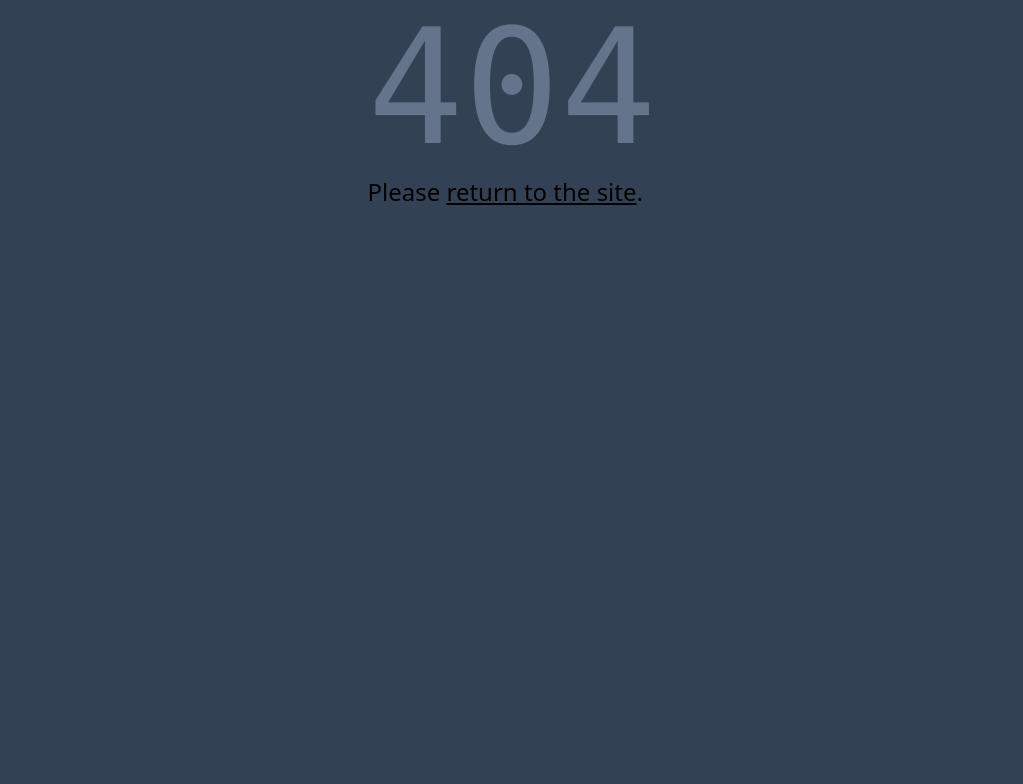
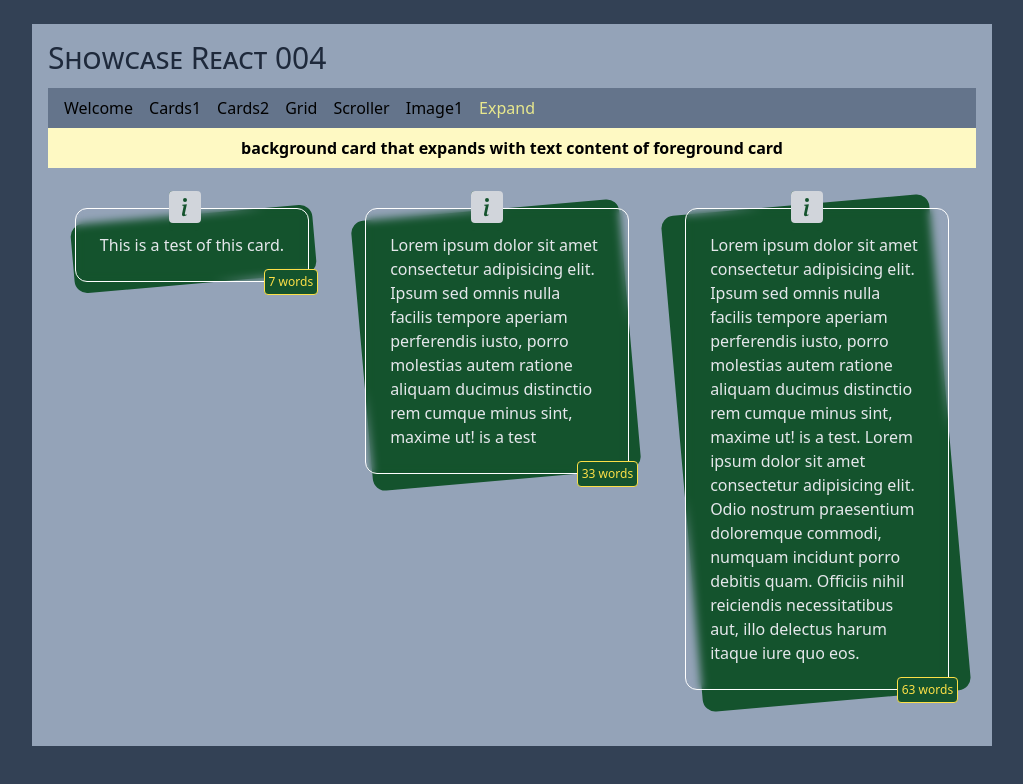
Before and after one commit to epx-edta/showcase-react-004, a React (Vite) app: page /expand in a window 1280 px wide. Before the commit this address had no page. Shown: the top 784 px of the page, without its empty margins (128-1151 px from the left). Built offline with nearby package versions, Linux system fonts and the light colour scheme.

Commit message:
FEATURE: Add icon and dynamic text to expand card

```diff
--- a/src/components/Nav.tsx
+++ b/src/components/Nav.tsx
@@ -26,11 +26,6 @@ const menuItems = [
 		description: "Responsive grid with three widths",
 	},
 	{
-		idCode: "cards3",
-		title: "Cards3",
-		description: "Cards with tilted, fuzzy background effect",
-	},
-	{
 		idCode: "scroller",
 		title: "Scroller",
 		description: "Thin, styled, horizontal page scroller",
@@ -39,6 +34,11 @@ const menuItems = [
 		idCode: "image1",
 		title: "Image1",
 		description: "Image that remains in place regardless of length of text",
+	},
+	{
+		idCode: "expand",
+		title: "Expand",
+		description: "background card that expands with text content of foreground card",
 	},
 ];
 
--- /dev/null
+++ b/src/components/TiltedBackgroundCard.tsx
@@ -0,0 +1,56 @@
+import { ReactNode, useEffect, useState } from "react";
+import { BsInfoSquareFill } from "react-icons/bs";
+
+interface TiltedBackgroundCardProps {
+	children: ReactNode;
+}
+
+export const TiltedBackgroundCard = ({ children }: TiltedBackgroundCardProps) => {
+	const [numberOfWords, setNumberOfWords] = useState(0);
+
+	useEffect(() => {
+		// Helper to extract text from children recursively
+		function extractText(node: unknown): string {
+			if (typeof node === 'string' || typeof node === 'number') {
+				return node.toString();
+			} else if (Array.isArray(node)) {
+				return node.map(extractText).join(' ');
+			} else if (
+				node &&
+				typeof node === 'object' &&
+				'props' in node &&
+				(node as { props?: { children?: unknown } }).props?.children
+			) {
+				return extractText((node as { props: { children: unknown } }).props.children);
+			}
+			return '';
+		}
+		const text = extractText(children);
+		const words = text.trim().split(/\s+/).filter(Boolean);
+		setNumberOfWords(words.length);
+	}, [children]);
+
+	return (
+		<div className="flex justify-center p-6">
+			<div className="relative">
+				{/* tilted background card */}
+				<div className="max-w-[16rem] top-[.5rem] left-[.2rem] absolute inset-0 rounded-xl bg-green-900 -rotate-[5deg] scale-105 z-0"></div>
+
+				{/* main card: blurs see-through opacity */}
+				<div className="relative max-w-[16.5rem] rounded-xl border border-white backdrop-blur-sm text-gray-200 p-6 z-10">
+					{children}
+
+					{/* info icon */}
+					<div className="absolute top-[-18px] left-[40%] w-[30px] h-[40px] bg-green-900 rounded text-xs text-gray-300">
+						<BsInfoSquareFill className="text-[2rem]" />
+					</div>
+
+					{/* word count */}
+					<p className="absolute bottom-[-14px] right-[-10px] w-fit h-fit p-1 border border-yellow-300 text-yellow-300 bg-green-900 rounded text-xs">
+						{numberOfWords} word{numberOfWords === 1 ? '' : 's'}
+					</p>
+				</div>
+			</div>
+		</div>
+	);
+};
--- a/src/pages/PageCards3.tsx
+++ /dev/null
@@ -1,13 +0,0 @@
-export const PageCards3 = () => {
-	return (
-		<div className="flex justify-center p-6">
-			<div className="relative">
-				{/* tilted background card */}
-				<div className="w-[16rem] h-[22.5rem] top-[.5rem] left-[.2rem] absolute inset-0 rounded-3xl bg-emerald-900 opacity-50 -rotate-[5deg] scale-105"></div>
-
-				{/* main card: blurs see-through opacity */}
-				<div className="relative w-[16.5rem] h-[23.5rem] rounded-[1.5rem] border border-white backdrop-blur-sm"></div>
-			</div>
-		</div>
-	);
-};
--- /dev/null
+++ b/src/pages/PageExpand.tsx
@@ -0,0 +1,31 @@
+import { TiltedBackgroundCard } from "../components/TiltedBackgroundCard";
+
+export const PageExpand = () => {
+	return (
+		<div className="flex gap-2 justify-center flex-wrap items-start">
+			<TiltedBackgroundCard>
+				<p>This is a test of this card.</p>
+			</TiltedBackgroundCard>
+			<TiltedBackgroundCard>
+				<p>
+					Lorem ipsum dolor sit amet consectetur adipisicing elit.
+					Ipsum sed omnis nulla facilis tempore aperiam perferendis
+					iusto, porro molestias autem ratione aliquam ducimus
+					distinctio rem cumque minus sint, maxime ut! is a test
+				</p>
+			</TiltedBackgroundCard>
+			<TiltedBackgroundCard>
+				<p>
+					Lorem ipsum dolor sit amet consectetur adipisicing elit.
+					Ipsum sed omnis nulla facilis tempore aperiam perferendis
+					iusto, porro molestias autem ratione aliquam ducimus
+					distinctio rem cumque minus sint, maxime ut! is a test.
+					Lorem ipsum dolor sit amet consectetur adipisicing elit.
+					Odio nostrum praesentium doloremque commodi, numquam
+					incidunt porro debitis quam. Officiis nihil reiciendis
+					necessitatibus aut, illo delectus harum itaque iure quo eos.
+				</p>
+			</TiltedBackgroundCard>
+		</div>
+	);
+};
```
Also changed, not shown: src/main.tsx (+5 -5 lines).
